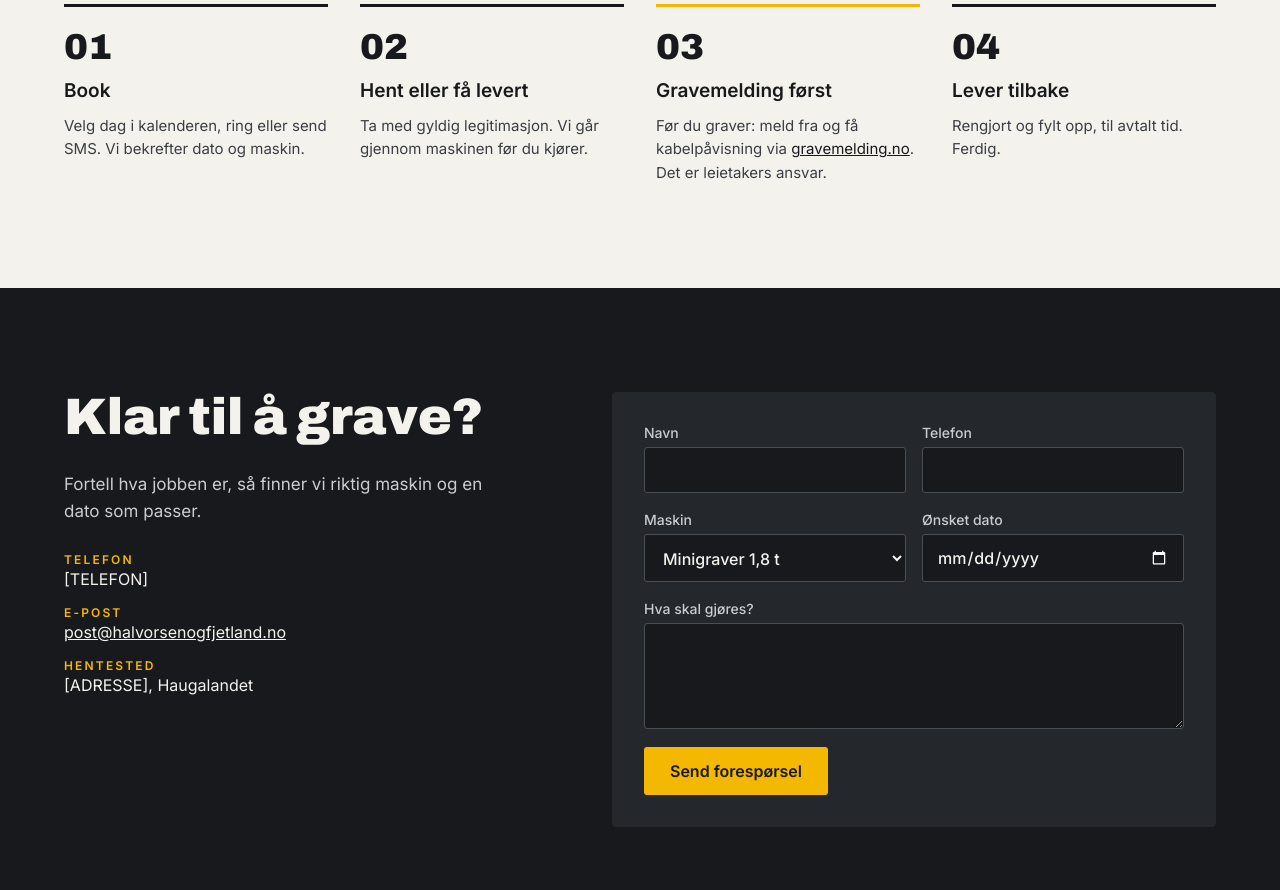
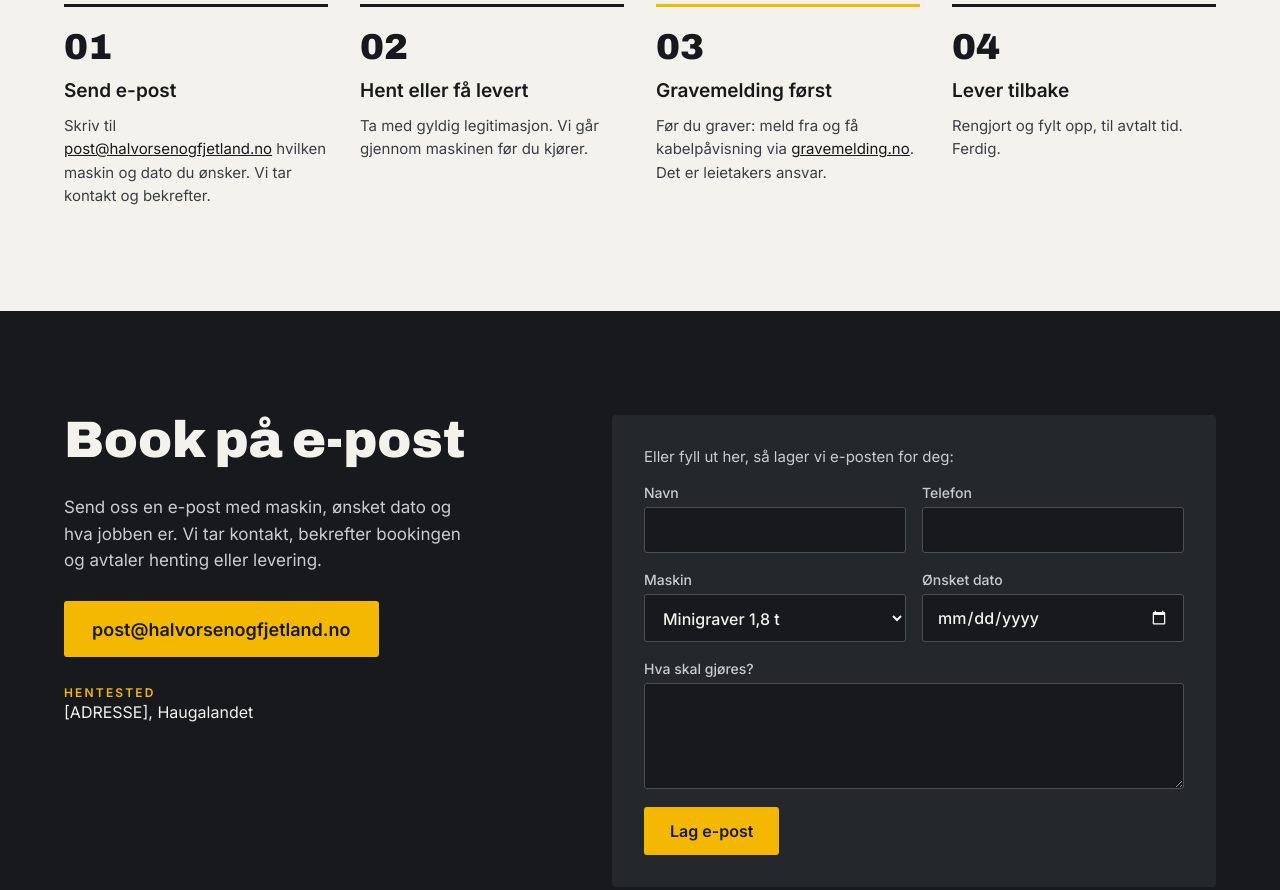
Before and after one commit to krishalvo-lab/Halvorsen-og-Fjetland, a plain HTML site: page index.html in a window 1280 px wide. Shown: the part 4300-5190 px from the top of the page. Drawn offline with Linux system fonts and the light colour scheme.

Commit message:
Gjør e-post til hovedmåten å booke på
Co-Authored-By: Claude Opus 5.5 <noreply@anthropic.com>
Claude-Session: https://claude.ai/code/session_01JPreDCAdeHHFtVZv4Kfm5u

```diff
--- a/index.html
+++ b/index.html
@@ -140,6 +140,7 @@ nav{display:flex;flex-wrap:wrap;align-items:center;justify-content:space-between
 .contact-info p.lead{color:#C9CDD2;max-width:420px;font-size:17px}
 .facts{display:flex;flex-direction:column;gap:16px;font-size:16px}
 .facts div{display:flex;flex-direction:column;gap:2px}
+.facts div[hidden]{display:none}
 .facts small{font-size:12px;font-weight:600;letter-spacing:.18em;color:var(--yellow)}
 .facts a{color:var(--ground)}
 form{flex:1 1 460px;min-width:0;background:var(--steel);border-radius:4px;padding:32px;display:flex;flex-direction:column;gap:18px}
@@ -151,6 +152,8 @@ textarea{resize:vertical}
 form .btn{align-self:flex-start}
 .status{border-radius:3px;padding:14px 16px;font-size:15px;font-weight:600;background:var(--yellow);color:var(--ink)}
 .status[hidden]{display:none}
+.mail-btn{align-self:flex-start;font-size:18px;min-height:56px;padding:0 26px;word-break:break-all}
+.form-intro{margin:0;color:#C9CDD2;font-size:15px}
 
 footer{background:var(--ink);color:#A9AEB5;border-top:1px solid #33373D}
 footer .wrap{display:flex;flex-wrap:wrap;justify-content:space-between;align-items:center;gap:16px;padding-top:28px;padding-bottom:28px;font-size:14px}
@@ -182,7 +185,7 @@ footer .left{display:flex;align-items:center;gap:12px}
 <a href="#ledighet">Ledighet</a>
 <a href="#priser">Priser</a>
 <a href="#slik">Slik leier du</a>
-<a class="btn btn-dark" href="#ledighet">Book maskin</a>
+<a class="btn btn-dark" href="#kontakt">Book maskin</a>
 </div>
 </nav>
 </header>
@@ -246,7 +249,7 @@ footer .left{display:flex;align-items:center;gap:12px}
 <div class="cal-layout">
 <div class="cal-side">
 <h2 class="display">Ledige dager</h2>
-<p>Velg maskin og trykk på en ledig dag. Forespørselen fylles ut for deg.</p>
+<p>Velg maskin og trykk på en ledig dag, så lager vi e-posten til oss ferdig utfylt.</p>
 <div class="mlist" id="mlist" role="group" aria-label="Velg maskin"></div>
 <div class="legend">
 <span><i class="sw sw-free"></i>Ledig</span>
@@ -283,7 +286,7 @@ footer .left{display:flex;align-items:center;gap:12px}
 <section id="slik" class="wrap block">
 <h2 class="display">Slik leier du</h2>
 <ol class="steps">
-<li><span class="n">01</span><h3>Book</h3><p>Velg dag i kalenderen, ring eller send SMS. Vi bekrefter dato og maskin.</p></li>
+<li><span class="n">01</span><h3>Send e-post</h3><p>Skriv til <a href="mailto:post@halvorsenogfjetland.no">post@halvorsenogfjetland.no</a> hvilken maskin og dato du ønsker. Vi tar kontakt og bekrefter.</p></li>
 <li><span class="n">02</span><h3>Hent eller få levert</h3><p>Ta med gyldig legitimasjon. Vi går gjennom maskinen før du kjører.</p></li>
 <li class="hl"><span class="n">03</span><h3>Gravemelding først</h3><p>Før du graver: meld fra og få kabelpåvisning via <a href="https://gravemelding.no" target="_blank" rel="noopener">gravemelding.no</a>. Det er leietakers ansvar.</p></li>
 <li><span class="n">04</span><h3>Lever tilbake</h3><p>Rengjort og fylt opp, til avtalt tid. Ferdig.</p></li>
@@ -293,15 +296,16 @@ footer .left{display:flex;align-items:center;gap:12px}
 <section id="kontakt" class="contact">
 <div class="wrap contact-layout">
 <div class="contact-info">
-<h2 class="display">Klar til å grave?</h2>
-<p class="lead">Fortell hva jobben er, så finner vi riktig maskin og en dato som passer.</p>
+<h2 class="display">Book på e-post</h2>
+<p class="lead">Send oss en e-post med maskin, ønsket dato og hva jobben er. Vi tar kontakt, bekrefter bookingen og avtaler henting eller levering.</p>
+<a class="btn btn-yellow mail-btn" href="mailto:post@halvorsenogfjetland.no?subject=Leieforesp%C3%B8rsel">post@halvorsenogfjetland.no</a>
 <div class="facts">
-<div><small>TELEFON</small><span id="c-phone">[TELEFON]</span></div>
-<div><small>E-POST</small><span id="c-mail">[E-POST]</span></div>
+<div id="row-phone" hidden><small>TELEFON</small><span id="c-phone"></span></div>
 <div><small>HENTESTED</small><span>[ADRESSE], Haugalandet</span></div>
 </div>
 </div>
 <form id="form" novalidate>
+<p class="form-intro">Eller fyll ut her, så lager vi e-posten for deg:</p>
 <p class="status" id="status" role="status" hidden></p>
 <div class="row">
 <label>Navn<input type="text" name="navn" autocomplete="name" required></label>
@@ -312,7 +316,7 @@ footer .left{display:flex;align-items:center;gap:12px}
 <label>Ønsket dato<input type="date" name="dato" id="f-dato"></label>
 </div>
 <label>Hva skal gjøres?<textarea name="melding" rows="4"></textarea></label>
-<button class="btn btn-yellow" type="submit">Send forespørsel</button>
+<button class="btn btn-yellow" type="submit">Lag e-post</button>
 </form>
 </div>
 </section>
@@ -365,8 +369,7 @@ const now = new Date();
 const state = { m: 0, y: now.getFullYear(), mo: now.getMonth(), sel: null };
 
 // Kontaktinfo
-if (KONTAKT.telefon) $('#c-phone').innerHTML = '<a href="tel:' + KONTAKT.telefon.replace(/\s/g, '') + '">' + KONTAKT.telefon + '</a>';
-if (KONTAKT.epost) $('#c-mail').innerHTML = '<a href="mailto:' + KONTAKT.epost + '">' + KONTAKT.epost + '</a>';
+if (KONTAKT.telefon) { $('#c-phone').innerHTML = '<a href="tel:' + KONTAKT.telefon.replace(/\s/g, '') + '">' + KONTAKT.telefon + '</a>'; $('#row-phone').hidden = false; }
 
 // Maskinkort
 const grid = $('#machine-grid');
@@ -445,8 +448,9 @@ function render() {
     const label = parseIso(state.sel).toLocaleDateString('nb-NO', { weekday: 'long', day: 'numeric', month: 'long' });
     foot.innerHTML = '<p><strong>' + MASKINER[state.m].navn + '</strong> · ' + label + '</p>';
     const a = document.createElement('a');
-    a.className = 'btn btn-dark'; a.href = '#kontakt'; a.textContent = 'Book denne dagen';
-    a.addEventListener('click', () => { fm.value = MASKINER[state.m].navn; $('#f-dato').value = state.sel; });
+    a.className = 'btn btn-dark'; a.textContent = 'Send forespørsel på e-post';
+    a.href = 'mailto:' + KONTAKT.epost + '?subject=' + encodeURIComponent('Leieforespørsel – ' + MASKINER[state.m].navn + ', ' + label) +
+      '&body=' + encodeURIComponent('Hei!\n\nJeg vil gjerne leie ' + MASKINER[state.m].navn + ' ' + label + '.\n\nHva skal gjøres:\n\nNavn:\nTelefon:\nHenting eller levering (adresse):\n');
     foot.appendChild(a);
   } else {
     foot.innerHTML = '<p class="muted">Ingen dag valgt ennå.</p>';
@@ -476,7 +480,7 @@ $('#form').addEventListener('submit', (e) => {
     location.href = 'mailto:' + KONTAKT.epost + '?subject=' + encodeURIComponent('Leieforespørsel – ' + f.get('maskin')) + '&body=' + encodeURIComponent(body);
     st.textContent = 'E-postprogrammet ditt åpnes med forespørselen ferdig utfylt.';
   } else {
-    st.textContent = 'Skjemaet er ikke koblet opp ennå. Ring oss i mellomtiden.';
+    st.textContent = 'Send en e-post til oss i mellomtiden.';
   }
   st.hidden = false;
 });
```
